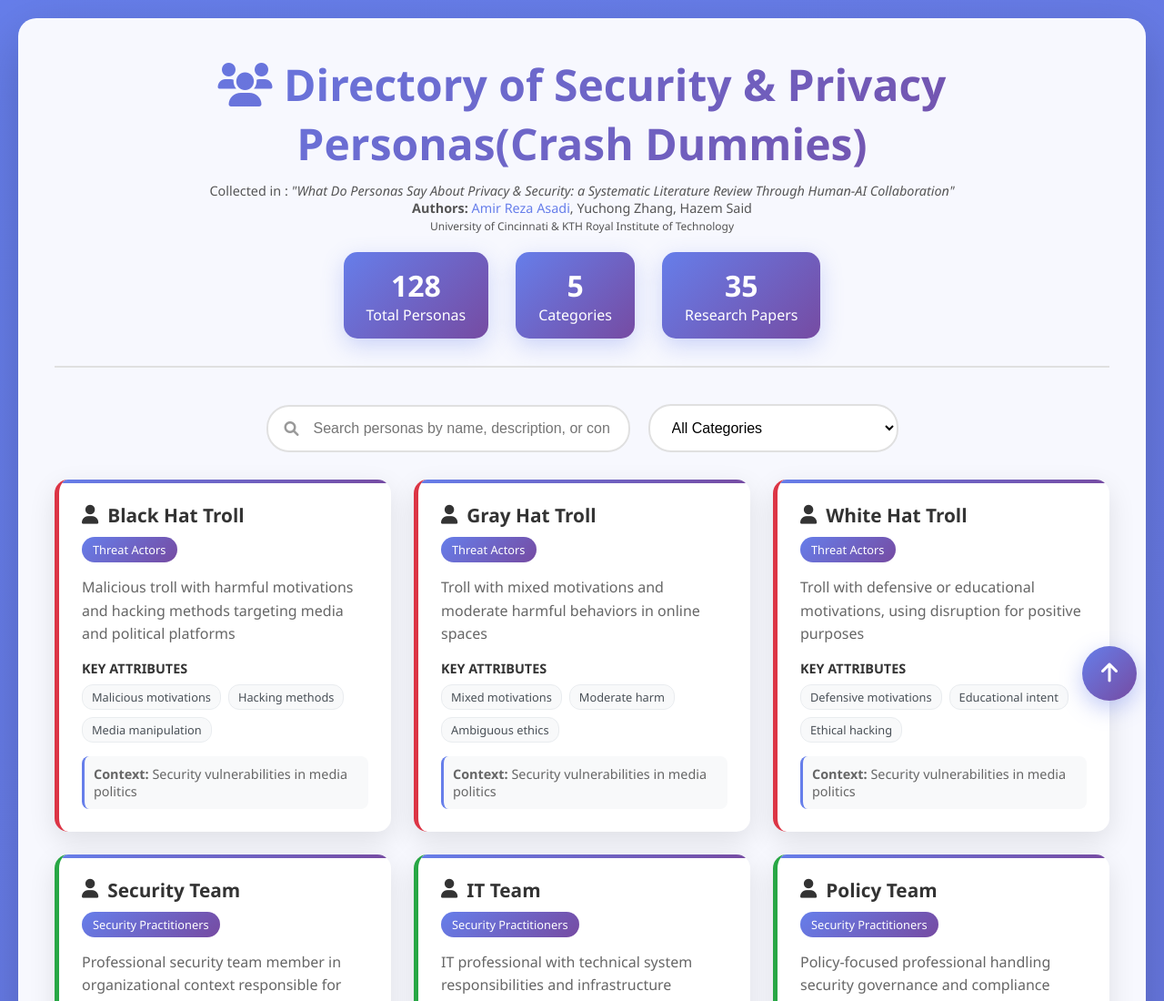
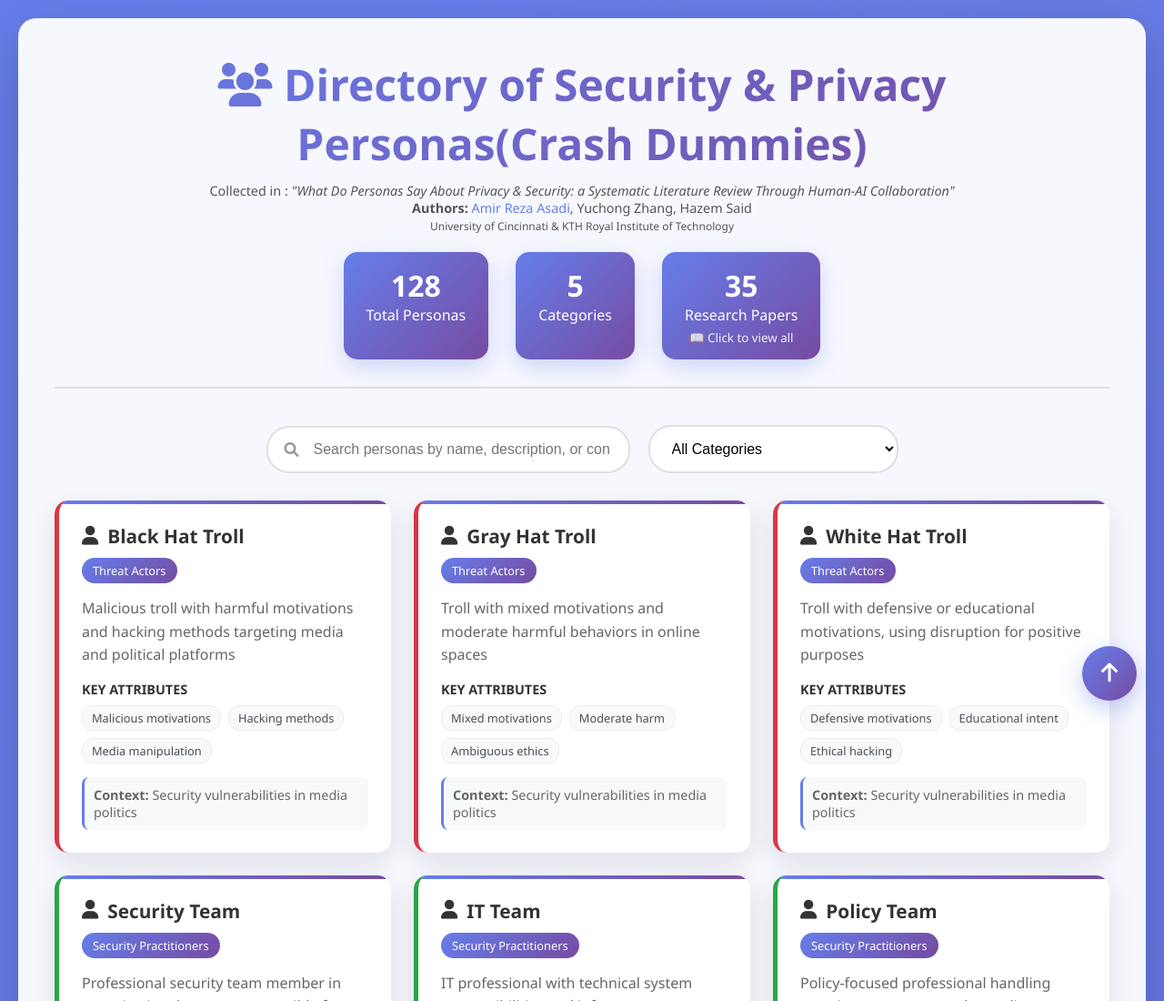
Before and after one commit to AmirrezaAsadi/Privacy_Security_Personas, a plain HTML site: page index.html in a window 1280 px wide. Shown: the top 1100 px of the page at 91% size. Drawn offline with Linux system fonts and the light colour scheme.

Commit message:
Update index.html

```diff
--- a/index.html
+++ b/index.html
@@ -379,9 +379,10 @@
                 <span class="stat-number">5</span>
                 <span>Categories</span>
             </div>
-                <div class="stat-card">
+            <div class="stat-card" onclick="showBibliography()" style="cursor: pointer; transition: transform 0.3s ease;">
                 <span class="stat-number">35</span>
                 <span>Research Papers</span>
+                <small style="display: block; margin-top: 5px; opacity: 0.9;">📖 Click to view all</small>
             </div>
         </div>
         </div>
```
Lines whose indentation alone changed are shown as unchanged.
